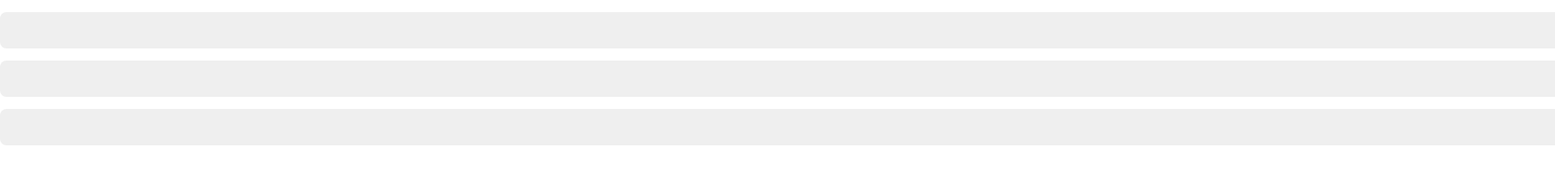
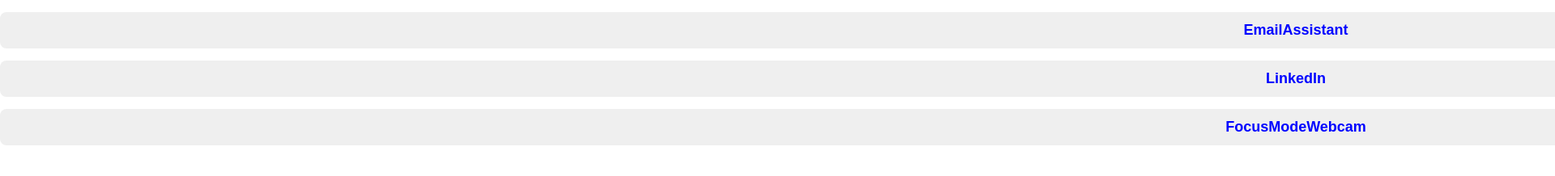
Before and after one commit to LarryWg/Decluttr, a browser extension: page Chrome_Extension/App.html in a window 1280 px wide. Shown: the top 218 px of the page at 81% size, 1920 px wide, since content can reach past the window. Drawn offline with Linux system fonts and the light colour scheme.

Commit message:
changing button colour and popup size

```diff
--- a/Chrome_Extension/App.html
+++ b/Chrome_Extension/App.html
@@ -9,12 +9,12 @@
         /* 1. Define the size of the main display (Viewport) */
         html, body {
             /* Ensures the entire screen is covered and removes default browser margins */
-            width: 600vh;
+            width: 400vh;
             height: 100vh;
             margin: 0;
             padding: 0;
             box-sizing: border-box;
-            font-family: Arial, sans-serif;
+            background-color: #ffffff;
         }
 
         /* 2. Define the Main Content Wrapper Size and Layout */
@@ -36,7 +36,7 @@
             padding: 12px 20px;
             font-size: 18px;
             font-weight: bold;
-            color: white;
+            color: rgb(0, 4, 255);
             border: none;
             border-radius: 8px;
             cursor: pointer;
```
Also changed, not shown: 1 other file.
